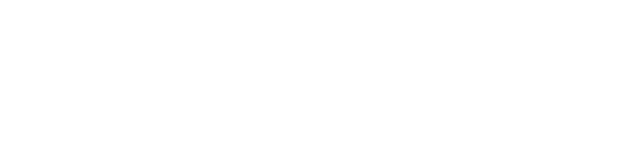
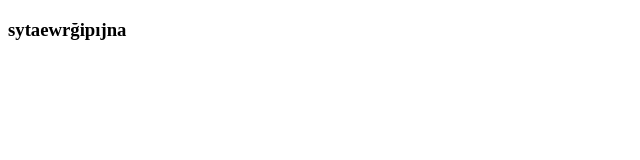
Before and after one commit to margubHere/background-generator, a plain HTML site: page index.html in a window 1280 px wide. Shown: the whole page, without its empty margins (0-640 px from the left). Drawn offline with Linux system fonts and the light colour scheme.

Commit message:
aşojfgna

```diff
--- a/index.html
+++ b/index.html
@@ -7,6 +7,6 @@
 </head>
 <body>
     <script src="app.js"></script>
-
+    <h3>sytaewrğipıjna</h3>
 </body>
 </html>
```
